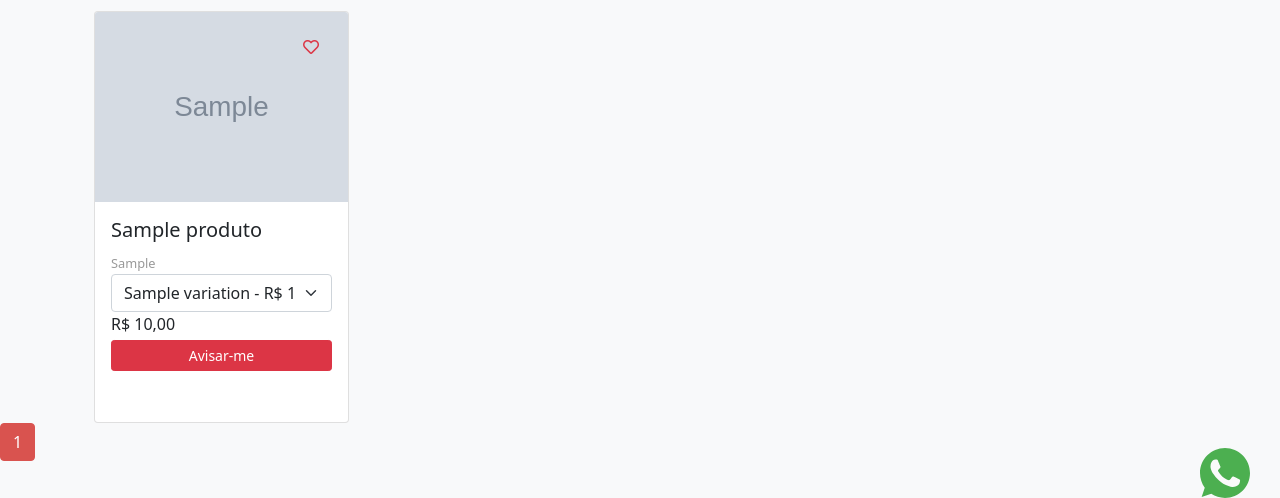
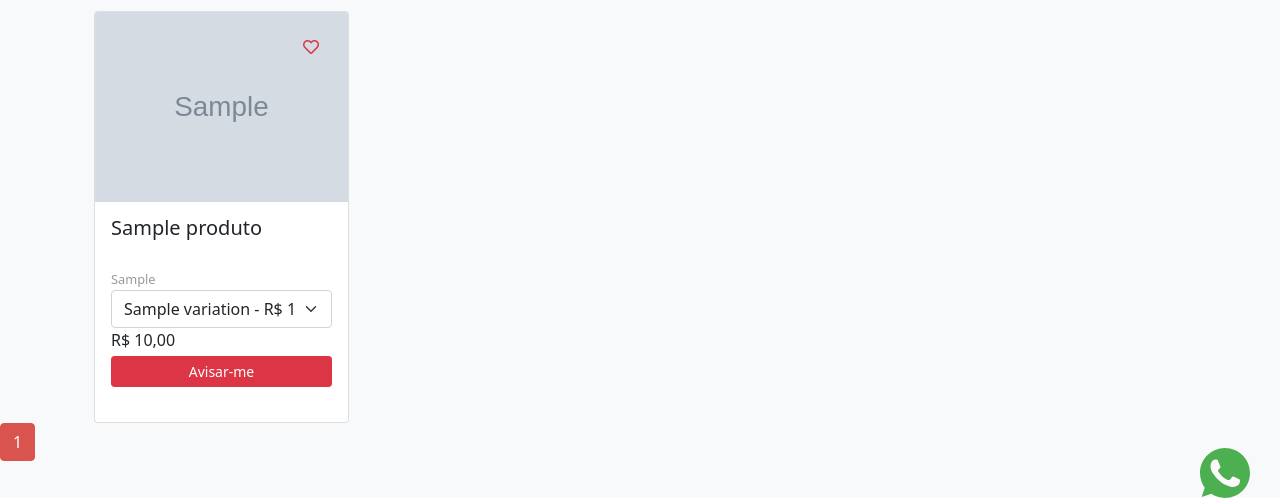
Before and after one commit to andregeraseev/xflavors_site_final, a Django app: page /categoria/1/subcategoria/1/ in a window 1280 px wide. Shown: the part 282-780 px from the top of the page. Run offline with Django 4.2, Linux system fonts and the light colour scheme; tables that the repository leaves empty hold one stand-in row (values such as "Sample post"); grey boxes marked "Sample" are stand-in pictures.

Commit message:
ajustes nome do produto card

```diff
--- a/templates/carrocel_partials/_carrocel_card.html
+++ b/templates/carrocel_partials/_carrocel_card.html
@@ -15,10 +15,39 @@
                         <div class="card-body " style="height: 220px;">
 
 
+                            <h5 id="product-{{ product.id }}" class="card-title" onclick="window.location.href='{% url 'product_detail' product.slug %}';">
+    {{ product.name }}
+</h5>
+<style>
+    .card-title {
+        max-height: 60px;
+        line-height: 1em;
+        display: -webkit-box;
+        -webkit-line-clamp: 2;
+        -webkit-box-orient: vertical;
+        overflow: hidden;
+        cursor: pointer;
+    }
+</style>
 
-                            <h5 class="card-title"
-                                style="max-height: 50px; overflow: hidden; text-overflow: ellipsis; white-space: nowrap; cursor: pointer;"
-                                onclick="window.location.href='{% url 'product_detail' product.slug %}';">{{ product.name}}</h5>
+<script>
+    function adjustCardTitleHeight() {
+        const cardTitles = document.querySelectorAll('.card-title');
+
+        cardTitles.forEach(cardTitle => {
+            const lineHeight = parseFloat(window.getComputedStyle(cardTitle).lineHeight);
+            const actualHeight = cardTitle.offsetHeight;
+
+            if (actualHeight < lineHeight * 2) {
+                cardTitle.style.height = `${lineHeight * 2}px`;
+            }
+        });
+    }
+
+    document.addEventListener('DOMContentLoaded', adjustCardTitleHeight);
+</script>
+
+
 
                             {% if product.marca %} <small style="font-size: 0.8rem; color: #999;">{{ product.marca }}</small> {% else %} <br> {% endif %}
 <!--                            &lt;!&ndash;                            favorito&ndash;&gt;-->
```
